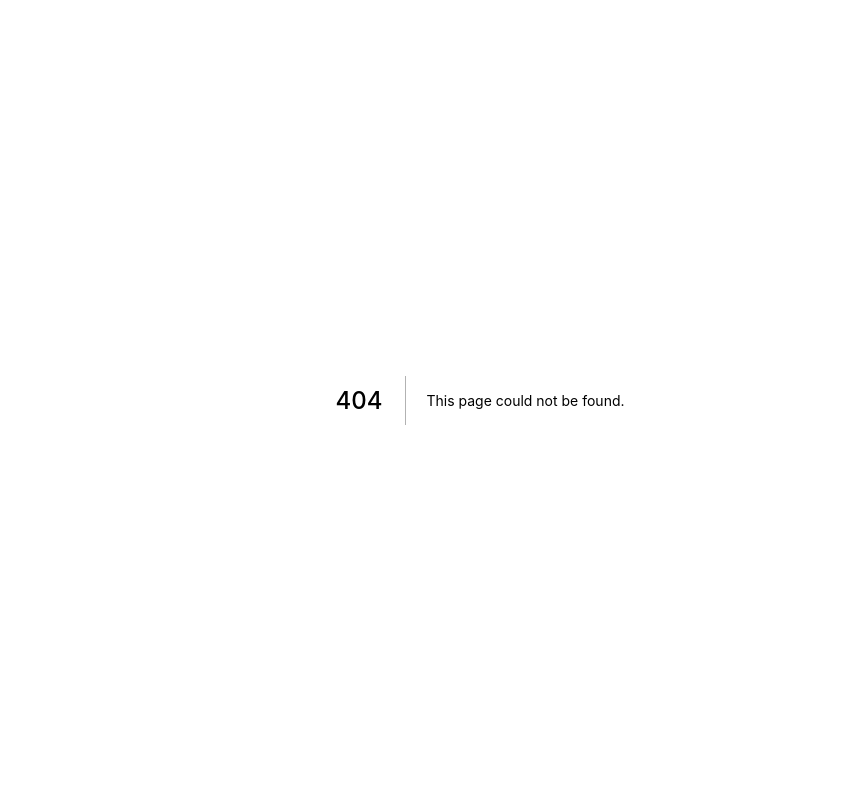
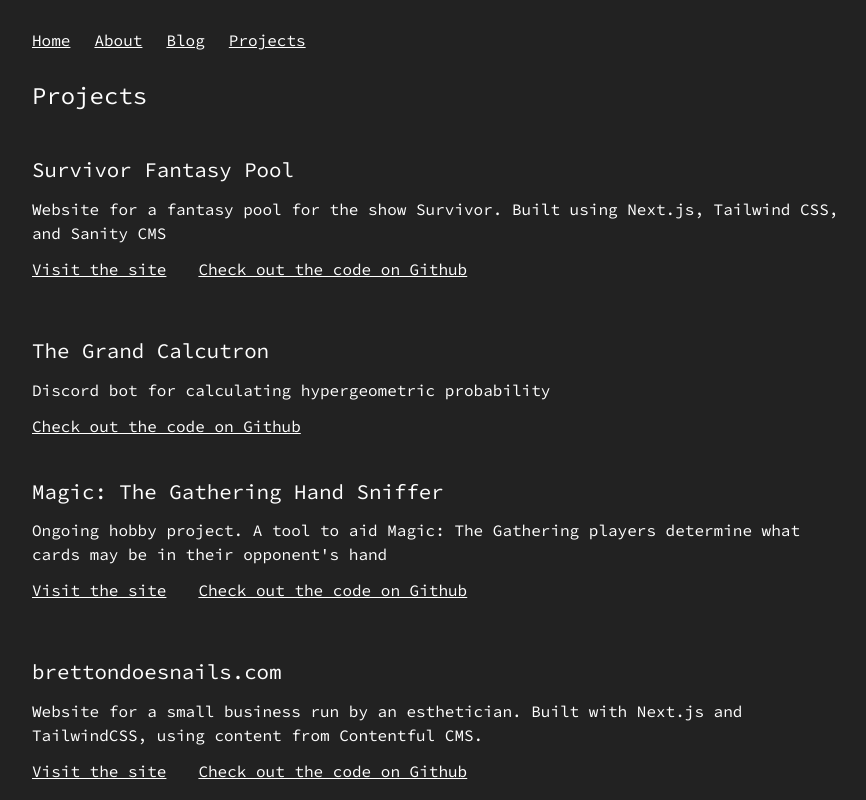
Before and after one commit to Taouen/next-site, a Next.js app: page /projects in a window 1280 px wide. Before the commit this address had no page. Shown: the top 800 px of the page, without its empty margins (160-1026 px from the left). Built offline with nearby package versions, Linux system fonts and the light colour scheme.

Commit message:
Update information and styling.

```diff
--- a/components/Header.js
+++ b/components/Header.js
@@ -15,8 +15,8 @@
     link: 'https://blog.tannerwiltshire.com',
   },
   {
-    name: 'Portfolio',
-    link: '/portfolio',
+    name: 'Projects',
+    link: '/projects',
   },
 ];
 
--- a/pages/about.js
+++ b/pages/about.js
@@ -38,7 +38,7 @@
           built in. The user enters what fixture and items, and not only is the
           math done for you, you get a printable wireframe for the fixture with
           measurements indicated on it. That tool is now used by merchandising
-          specialists across the country, as it saves up to 4-6 man hours per
+          specialists across the country, as it saves up to 4-6 people hours per
           overnight.
         </p>
 
@@ -49,7 +49,7 @@
         </p>
 
         <p>
-          I live with my wife, 1 year old daughter, and dog in Winnipeg,
+          I live with my wife, 2 year old daughter, and dog in Winnipeg,
           Manitoba, Canada. I am an avid Magic: The Gathering player, and I
           enjoy games of any sort. I'm a fan of fantasy novels, Star Wars, and
           Norse Mythology.
--- a/socialMedia.js
+++ b/socialMedia.js
@@ -1,14 +1,11 @@
 const socialMedia = [
-  {
+  /* {
+    Don't really use Facebook so much anymore.
+
     name: 'Facebook',
     url: 'https://www.facebook.com/tanner.wiltshire',
     source: '/images/facebook.png',
-  },
-  {
-    name: 'Twitter',
-    url: 'https://twitter.com/tannerwiltshire',
-    source: '/images/twitter.png',
-  },
+  }, */
   {
     name: 'Github',
     url: 'https://www.github.com/Taouen',
@@ -19,6 +16,11 @@
     url: 'https://www.linkedin.com/in/tanner-wiltshire-032133199/',
     source: '/images/linkedin.png',
   },
+  {
+    name: 'Twitter',
+    url: 'https://twitter.com/tannerwiltshire',
+    source: '/images/twitter.png',
+  },
 ];
 
 export default socialMedia;
--- a/styles/global.css
+++ b/styles/global.css
@@ -38,7 +38,7 @@
 }
 
 h2 {
-  font-size: 1.2rem;
+  font-size: 1.3rem;
   margin-bottom: 1rem;
 }
 
--- a/styles/projectcard.module.css
+++ b/styles/projectcard.module.css
@@ -2,7 +2,8 @@
   display: flex;
   flex-direction: column;
   width: 90%;
-  padding: 2rem 0;
+  margin-bottom: 1rem;
+  padding: 1rem 0;
 }
 
 .projectImage {
@@ -12,7 +13,7 @@
 }
 
 .heading {
-  margin-bottom: 2rem;
+  margin-bottom: 1rem;
 }
 
 .projectCardLinks {
```
Also changed, not shown: pages/index.js (+2 -13 lines), pages/projects.js (renamed from pages/portfolio.js).
